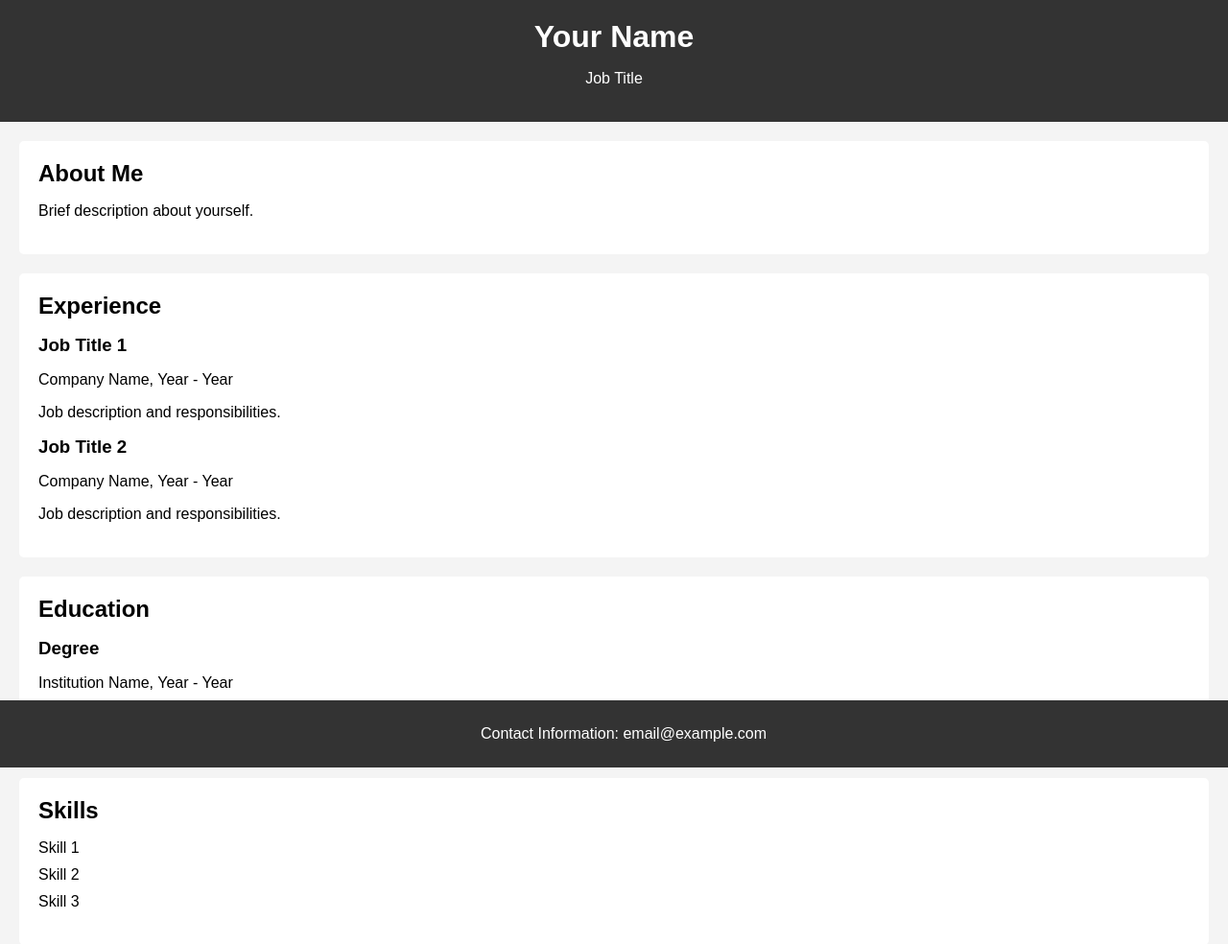
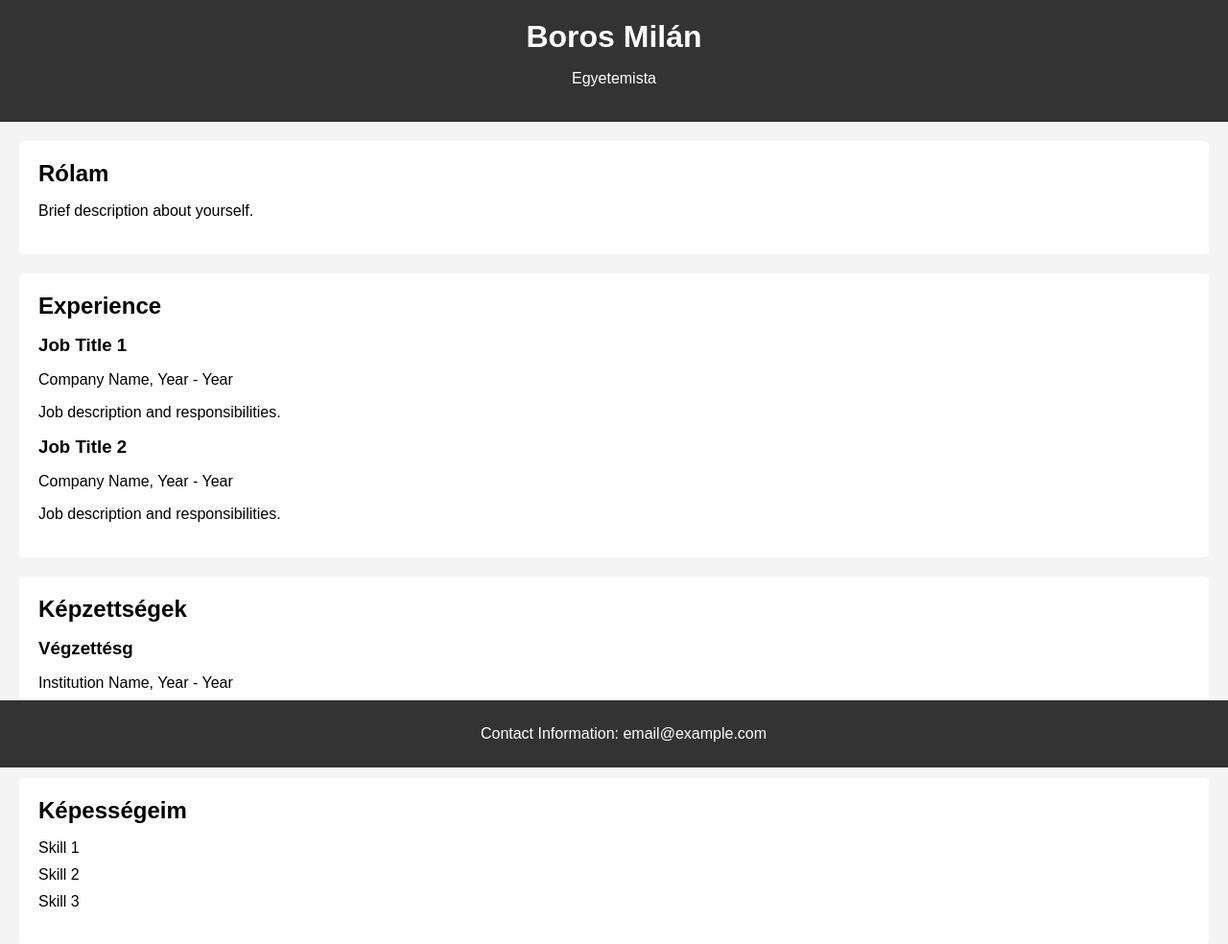
Before and after one commit to MilanBoros-BME/MilanBoros-BME.github.io, a plain HTML site: page Website/index.html in a window 1280 px wide. Shown: the whole page at 96% size. Drawn offline with Linux system fonts and the light colour scheme.

Commit message:
Módositas

```diff
--- a/Website/index.html
+++ b/Website/index.html
@@ -8,11 +8,11 @@
 </head>
 <body>
     <header>
-        <h1>Your Name</h1>
-        <p>Job Title</p>
+        <h1>Boros Milán</nav></h1>
+        <p>Egyetemista</p>
     </header>
     <section>
-        <h2>About Me</h2>
+        <h2>Rólam</h2>
         <p>Brief description about yourself.</p>
     </section>
     <section>
@@ -31,17 +31,17 @@
         </ul>
     </section>
     <section>
-        <h2>Education</h2>
+        <h2>Képzettségek</h2>
         <ul>
             <li>
-                <h3>Degree</h3>
+                <h3>Végzettésg</h3>
                 <p>Institution Name, Year - Year</p>
                 <p>Brief description of the program.</p>
             </li>
         </ul>
     </section>
     <section>
-        <h2>Skills</h2>
+        <h2>Képességeim</h2>
         <ul>
             <li>Skill 1</li>
             <li>Skill 2</li>
```
